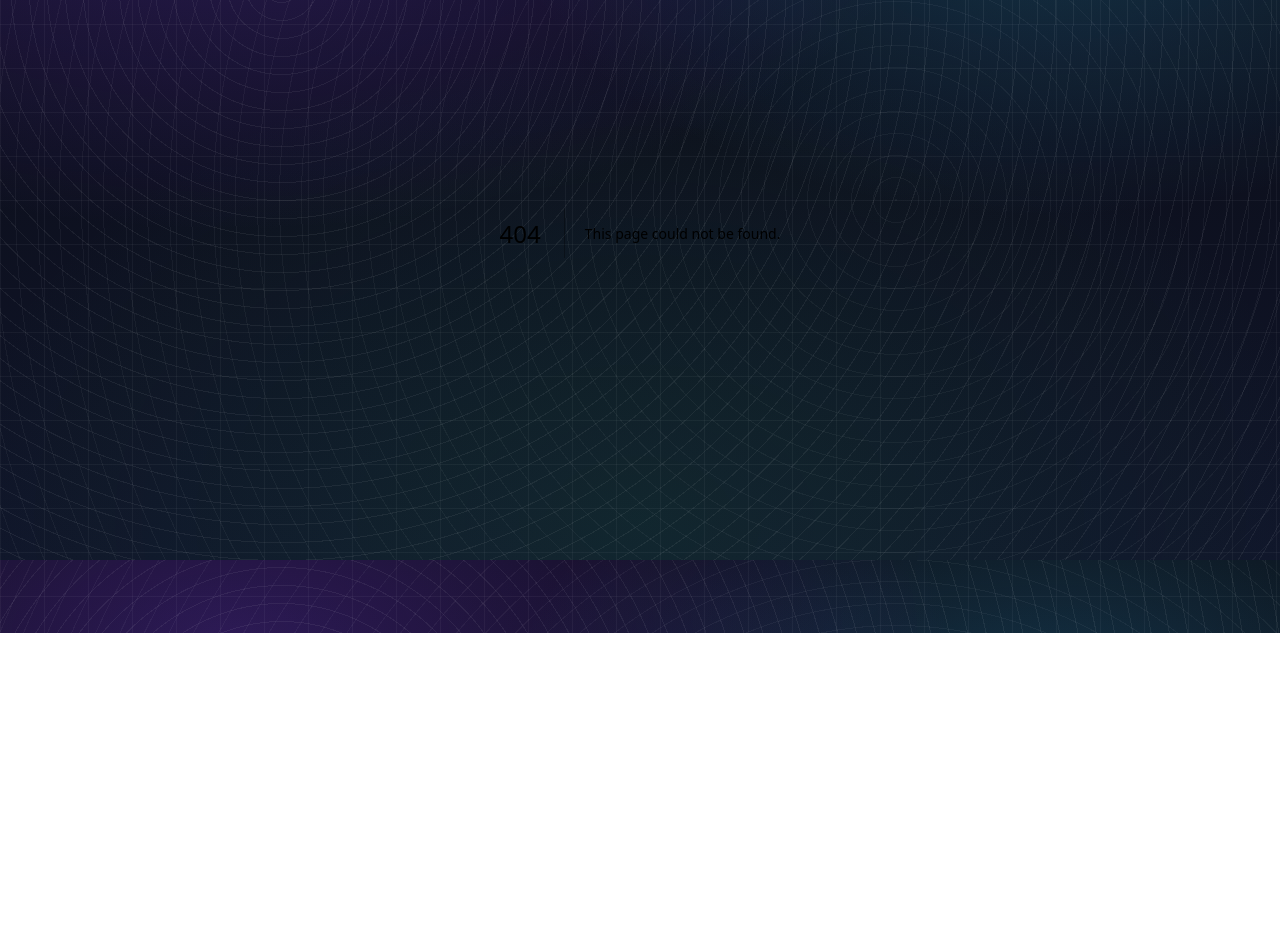
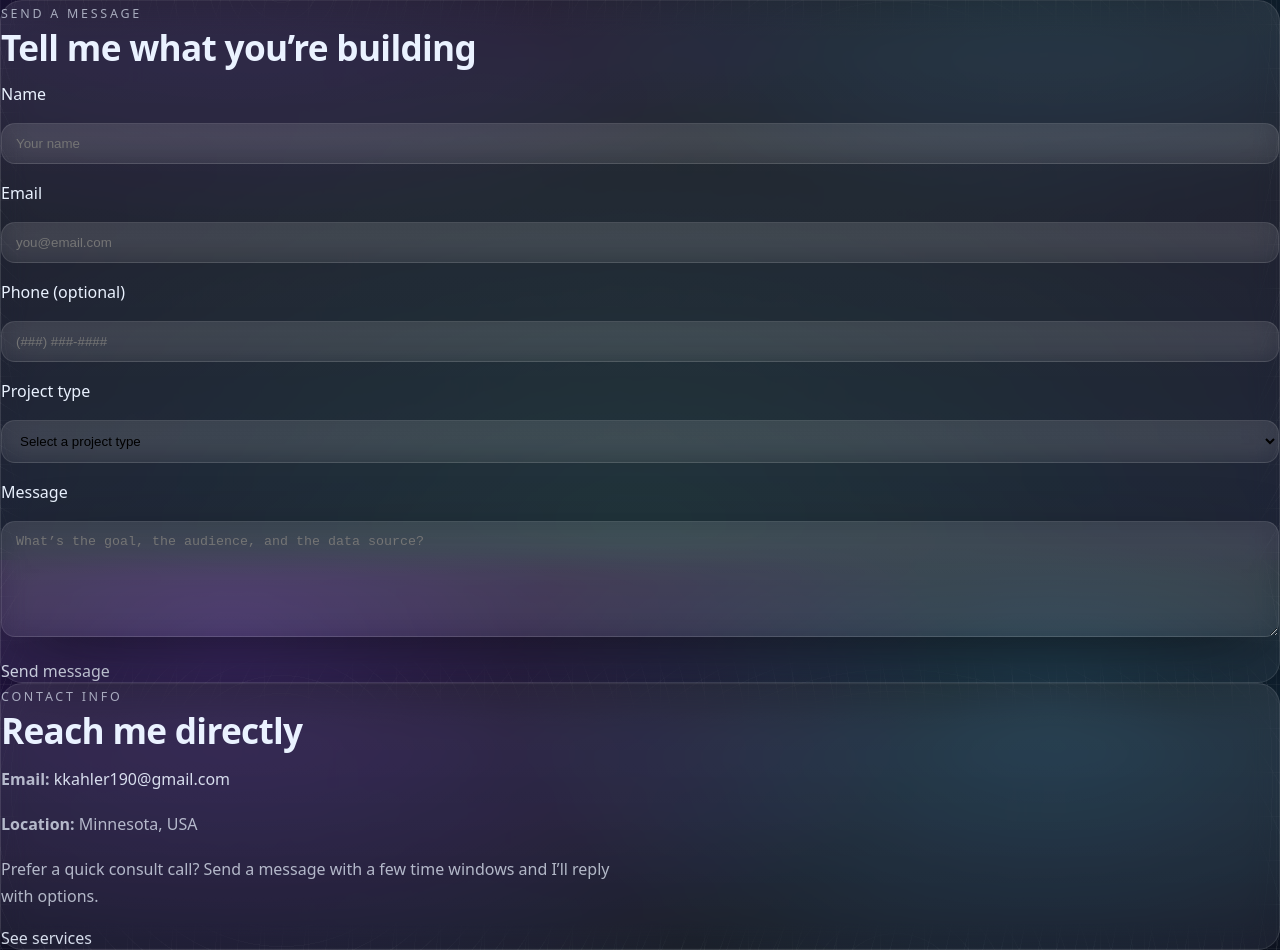
Before and after one commit to KristineMK72/spatialytics-next, a Next.js app: page /contact in a window 1280 px wide. Before the commit this address had no page. Shown: the part 240-1190 px from the top of the page. Before the commit the page ends 873 px from the top, so only its background shows below. Built offline with nearby package versions, Linux system fonts and the light colour scheme.

Commit message:
Create page.tsx

```diff
--- /dev/null
+++ b/src/app/contact/page.tsx
@@ -0,0 +1,194 @@
+"use client";
+
+import { useState } from "react";
+import Container from "@/components/Container";
+import Section from "@/components/Section";
+import FadeIn from "@/components/FadeIn";
+import Card from "@/components/Card";
+import Button from "@/components/Button";
+
+export default function ContactPage() {
+  const [status, setStatus] = useState<"idle" | "sending" | "sent" | "error">("idle");
+
+  async function onSubmit(e: React.FormEvent<HTMLFormElement>) {
+    e.preventDefault();
+    setStatus("sending");
+
+    const form = e.currentTarget;
+    const data = new FormData(form);
+
+    try {
+      const res = await fetch("https://formspree.io/f/mrbrzqva", {
+        method: "POST",
+        body: data,
+        headers: { Accept: "application/json" },
+      });
+
+      if (res.ok) {
+        setStatus("sent");
+        form.reset();
+      } else {
+        setStatus("error");
+      }
+    } catch {
+      setStatus("error");
+    }
+  }
+
+  return (
+    <main>
+      <Container className="pt-14 md:pt-16">
+        <FadeIn>
+          <div className="glass hero-panel rounded-[2.25rem] p-10 md:p-16 overflow-hidden relative">
+            <div className="kicker">Contact</div>
+            <h1 className="h1 mt-4">Get in touch</h1>
+            <p className="p mt-6 max-w-2xl prose">
+              Let’s collaborate on your next project — mapping, dashboards, automation, or a full build.
+            </p>
+          </div>
+        </FadeIn>
+
+        <Section>
+          <div className="grid gap-4 md:grid-cols-2">
+            {/* Form */}
+            <FadeIn>
+              <Card className="p-8 md:p-10">
+                <div className="kicker">Send a message</div>
+                <h2 className="h2 mt-2">Tell me what you’re building</h2>
+
+                <form className="mt-6 stack" onSubmit={onSubmit}>
+                  <div className="stack">
+                    <label className="text-sm text-white/80" htmlFor="name">
+                      Name
+                    </label>
+                    <input
+                      id="name"
+                      name="name"
+                      required
+                      className="glass"
+                      style={{ padding: "12px 14px", borderRadius: 14, width: "100%", outline: "none" }}
+                      placeholder="Your name"
+                    />
+                  </div>
+
+                  <div className="stack">
+                    <label className="text-sm text-white/80" htmlFor="email">
+                      Email
+                    </label>
+                    <input
+                      id="email"
+                      name="email"
+                      type="email"
+                      required
+                      className="glass"
+                      style={{ padding: "12px 14px", borderRadius: 14, width: "100%", outline: "none" }}
+                      placeholder="you@email.com"
+                    />
+                  </div>
+
+                  <div className="stack">
+                    <label className="text-sm text-white/80" htmlFor="phone">
+                      Phone (optional)
+                    </label>
+                    <input
+                      id="phone"
+                      name="phone"
+                      className="glass"
+                      style={{ padding: "12px 14px", borderRadius: 14, width: "100%", outline: "none" }}
+                      placeholder="(###) ###-####"
+                    />
+                  </div>
+
+                  <div className="stack">
+                    <label className="text-sm text-white/80" htmlFor="project-type">
+                      Project type
+                    </label>
+                    <select
+                      id="project-type"
+                      name="project-type"
+                      className="glass"
+                      style={{ padding: "12px 14px", borderRadius: 14, width: "100%", outline: "none" }}
+                      defaultValue=""
+                    >
+                      <option value="">Select a project type</option>
+                      <option value="gis">GIS Web Application</option>
+                      <option value="web">Custom Web Development</option>
+                      <option value="data">Data Automation</option>
+                      <option value="other">Other</option>
+                    </select>
+                  </div>
+
+                  <div className="stack">
+                    <label className="text-sm text-white/80" htmlFor="message">
+                      Message
+                    </label>
+                    <textarea
+                      id="message"
+                      name="message"
+                      rows={6}
+                      required
+                      className="glass"
+                      style={{ padding: "12px 14px", borderRadius: 14, width: "100%", outline: "none", resize: "vertical" }}
+                      placeholder="What’s the goal, the audience, and the data source?"
+                    />
+                  </div>
+
+                  <div className="mt-4 flex gap-3 flex-wrap items-center">
+                    <Button href="#" asButton type="submit" disabled={status === "sending"}>
+                      {status === "sending" ? "Sending..." : "Send message"}
+                    </Button>
+
+                    {status === "sent" && (
+                      <span className="text-sm" style={{ color: "rgba(34,197,94,0.95)", fontWeight: 800 }}>
+                        ✅ Message sent!
+                      </span>
+                    )}
+                    {status === "error" && (
+                      <span className="text-sm" style={{ color: "rgba(239,68,68,0.95)", fontWeight: 800 }}>
+                        ❌ Something went wrong. Try again.
+                      </span>
+                    )}
+                  </div>
+                </form>
+              </Card>
+            </FadeIn>
+
+            {/* Details */}
+            <FadeIn>
+              <Card className="p-8 md:p-10">
+                <div className="kicker">Contact info</div>
+                <h2 className="h2 mt-2">Reach me directly</h2>
+
+                <div className="mt-6 stack prose">
+                  <p className="p">
+                    <span className="text-white/80" style={{ fontWeight: 900 }}>
+                      Email:
+                    </span>{" "}
+                    <a className="underline underline-offset-4" href="mailto:kkahler190@gmail.com">
+                      kkahler190@gmail.com
+                    </a>
+                  </p>
+                  <p className="p">
+                    <span className="text-white/80" style={{ fontWeight: 900 }}>
+                      Location:
+                    </span>{" "}
+                    Minnesota, USA
+                  </p>
+                  <p className="p">
+                    Prefer a quick consult call? Send a message with a few time windows and I’ll reply with options.
+                  </p>
+                </div>
+
+                <div className="mt-8">
+                  <Button href="/services" variant="ghost">
+                    See services
+                  </Button>
+                </div>
+              </Card>
+            </FadeIn>
+          </div>
+        </Section>
+      </Container>
+    </main>
+  );
+}
```
